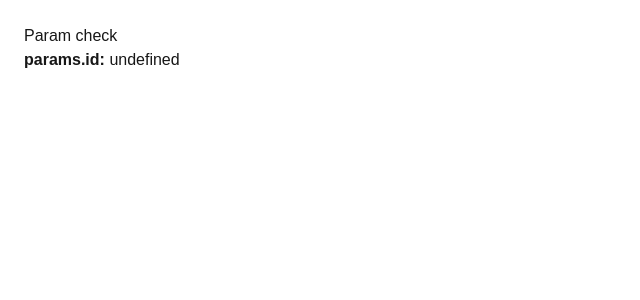
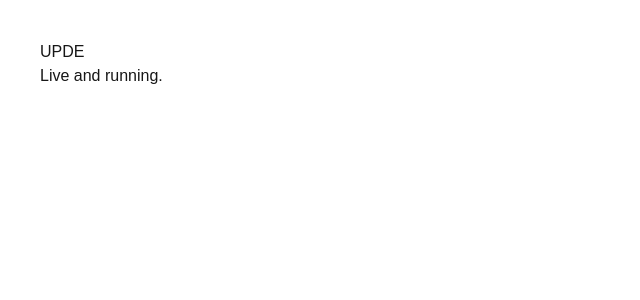
Before and after one commit to sb91coach/UPDE, a Next.js app: page / in a window 1280 px wide. Shown: the top 300 px of the page, without its empty margins (0-640 px from the left). Built offline with nearby package versions, Linux system fonts and the light colour scheme.

Commit message:
Fix homepage route

```diff
--- a/app/page.tsx
+++ b/app/page.tsx
@@ -1,8 +1,8 @@
-export default function Page({ params }: { params: { id: string } }) {
+export default function Home() {
   return (
-    <main style={{ padding: 24 }}>
-      <h1>Param check</h1>
-      <p><b>params.id:</b> {String(params?.id)}</p>
+    <main style={{ padding: 40, fontFamily: "sans-serif" }}>
+      <h1>UPDE</h1>
+      <p>Live and running.</p>
     </main>
   );
 }
```
